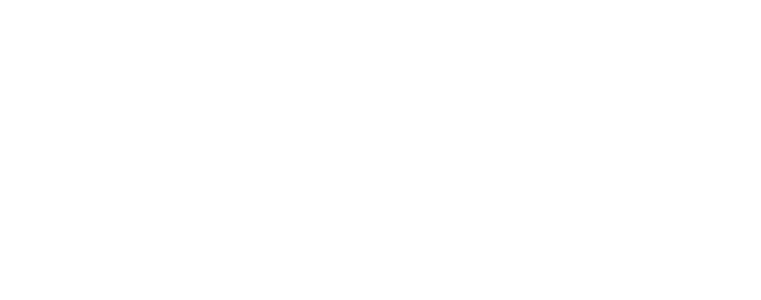
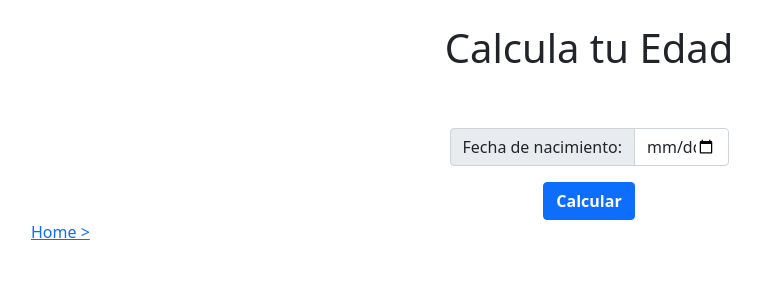
Before and after one commit to Diego-Or/tools-angular, an Angular app: page /getage in a window 1280 px wide. Before the commit this address led to /. Shown: the top 300 px of the page, without its empty margins (51-812 px from the left). Built offline with nearby package versions, Linux system fonts and the light colour scheme.

Commit message:
Calculador getAge (Prototipo) Creado

```diff
--- a/package.json
+++ b/package.json
@@ -28,6 +28,7 @@
     "@angular/forms": "^20.3.0",
     "@angular/platform-browser": "^20.3.0",
     "@angular/router": "^20.3.0",
+    "dayjs": "^1.11.18",
     "rxjs": "~7.8.0",
     "tslib": "^2.3.0",
     "zone.js": "~0.15.0"
--- a/src/app/app.routes.ts
+++ b/src/app/app.routes.ts
@@ -1,6 +1,7 @@
 import { Routes } from '@angular/router';
 import { counterPageComponent } from './pages/counter/counter';
 import { homePageComponent } from './pages/home/home';
+import { getAgeComponent } from './pages/getAge/getAge';
 
 export const routes: Routes = [
   {
@@ -10,5 +11,9 @@ export const routes: Routes = [
   {
     path: 'counter',
     component: counterPageComponent,
+  },
+  {
+    path:'getage',
+    component: getAgeComponent,
   }
 ];
--- a/src/app/pages/counter/counter.ts
+++ b/src/app/pages/counter/counter.ts
@@ -1,7 +1,7 @@
 import { Component, OnInit, signal } from '@angular/core';
 
 @Component({
-  // selector: 'selector-name',
+  // selector: 'counter',
   templateUrl: './counter.html',
   styleUrl: './counter.scss'
 })
--- /dev/null
+++ b/src/app/pages/getAge/getAge.html
@@ -0,0 +1,13 @@
+<div class="container mt-4">
+  <h1 class="text-center">Calcula tu Edad</h1>
+
+  <div class="pt-5 text-center gap-4 w-25 m-auto">
+    <div class="input-group mb-3">
+      <span class="input-group-text" id="inputGroup-sizing-default">Fecha de nacimiento:</span>
+      <input type="date" class="form-control" aria-label="Ingresa la fecha de nacimiento" aria-describedby="Input de fecha">
+    </div>
+    <button (click)="getAge()" type="button" class="btn btn-primary fw-bold ">Calcular</button>
+  </div>
+  <a href="./">Home > </a>
+
+</div>
--- /dev/null
+++ b/src/app/pages/getAge/getAge.ts
@@ -0,0 +1,20 @@
+import { Component, OnInit, signal } from '@angular/core';
+import { DatePipe } from "@angular/common";
+
+@Component({
+  selector: 'getAge',
+  templateUrl: 'getAge.html',
+  styleUrl: 'getAge.scss'
+})
+
+export class getAgeComponent{
+  constructor() { }
+  inputFecha = 'prueba';
+  fecha: string = '';
+
+  getAge(): string{
+    console.log(this.fecha);
+    return `hola`
+  }
+
+}
--- a/src/app/pages/home/home.html
+++ b/src/app/pages/home/home.html
@@ -1,6 +1,6 @@
 <h1 class="text-center">Tools en angular</h1>
 <div class="m-5 d-flex justify-content-around">
   <a href="/counter">Contador > </a>
-  <a href="/counter">Calculador de Edad > </a>
+  <a href="/getage">Calculador de Edad > </a>
   <a href="/counter">Calculadora > </a>
 </div>
```
Also changed, not shown: src/app/pages/getAge/getAge.scss (added), 1 other file (tests, documents, lock files or other folders).
